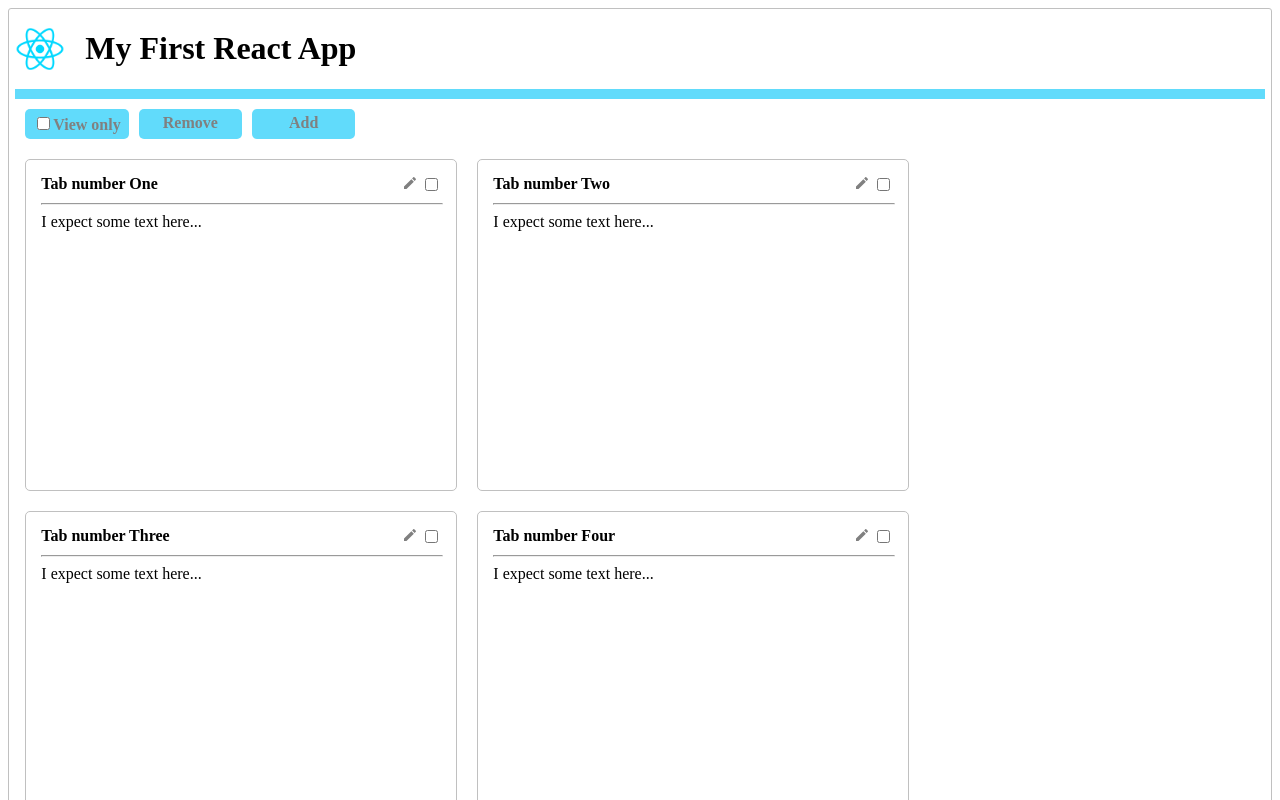
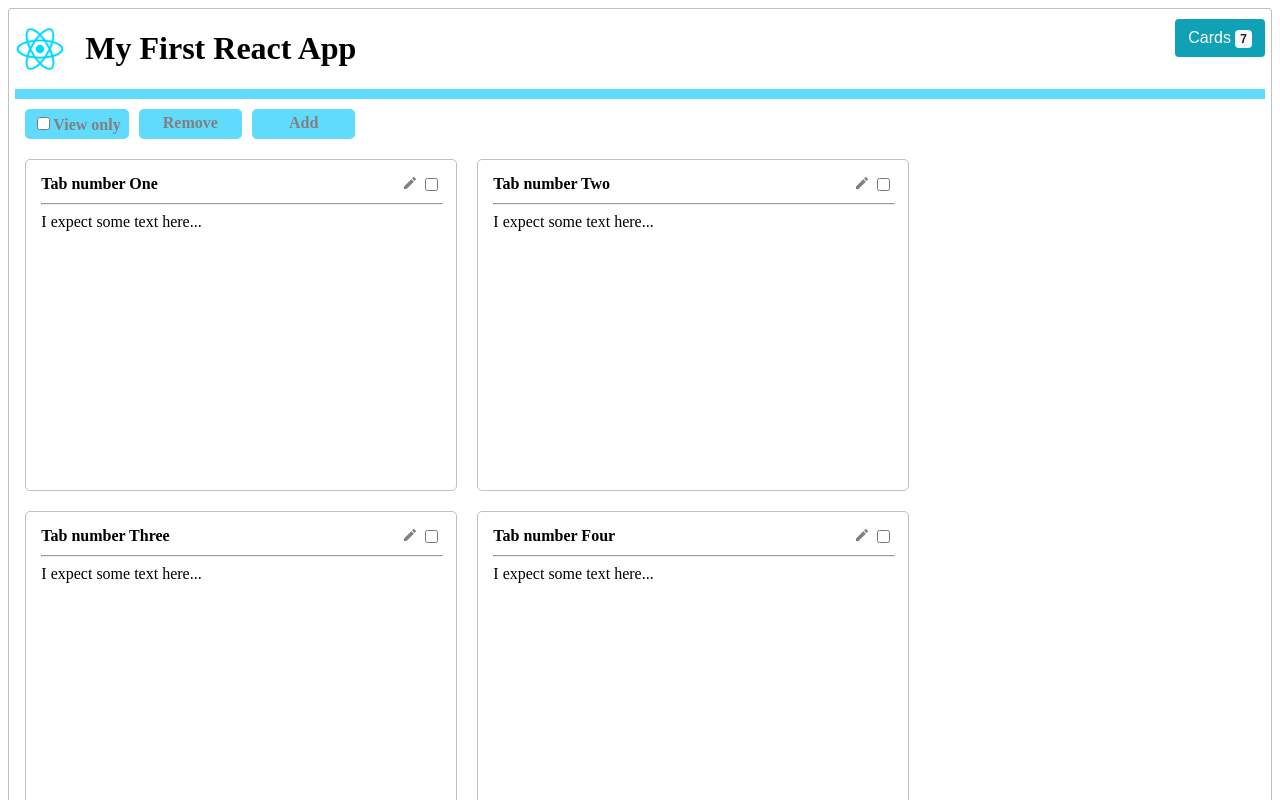
Before and after one commit to artgitex/react-iba, a React (Create React App) app: page / in a window 1280 px wide. Shown: the top 800 px of the page. Built offline with nearby package versions, Linux system fonts and the light colour scheme.

Commit message:
Task9. Add Context.

```diff
--- a/package.json
+++ b/package.json
@@ -3,6 +3,7 @@
   "version": "0.1.0",
   "private": true,
   "dependencies": {
+    "prop-types": "^15.7.2",
     "react": "^16.12.0",
     "react-dom": "^16.12.0",
     "react-icons": "^3.8.0",
--- a/src/components/CardList/Actions.js
+++ b/src/components/CardList/Actions.js
@@ -1,17 +1,22 @@
 import React, { Component } from 'react';
 import './CardList.css';
+import { CardContextConsumer } from "../../context/Context";
 
 class Actions extends Component {
   render() {
     return(
-      <div className="ButtonBar">
-        <div>
-          <input type="checkbox" id="onlyView" name="onlyView" onChange={this.props.onChange} />
-          <label htmlFor="onlyView">View only</label>
-        </div>
-        <div className="appCheckmark" onClick={this.props.onRemove}>Remove</div>
-        <div className="appCheckmark" onClick={this.props.onAdd}>Add</div>
-      </div>
+      <CardContextConsumer>
+        {context => (
+          <div className="ButtonBar">
+            <div>
+              <input type="checkbox" id="onlyView" name="onlyView" onChange={context.onChange} />
+              <label htmlFor="onlyView">View only</label>
+            </div>
+            <div className="appCheckmark" onClick={context.onRemove}>Remove</div>
+            <div className="appCheckmark" onClick={context.onAdd}>Add</div>
+          </div>
+        )}
+      </CardContextConsumer>
       )
   }
 }
--- a/src/components/CardList/CardList.js
+++ b/src/components/CardList/CardList.js
@@ -2,69 +2,32 @@ import React, { Component } from 'react';
 import Card from '../Card/Card';
 import Actions from '../CardList/Actions';
 import './CardList.css';
+import { CardContextConsumer } from "../../context/Context";
 
 class CardList extends Component {
-  state = {
-    cards: [
-      {id:'id1', headerText: 'Tab number One', bodyText: 'I expect some text here...'},
-      {id:'id2', headerText: 'Tab number Two', bodyText: 'I expect some text here...'},
-      {id:'id3', headerText: 'Tab number Three', bodyText: 'I expect some text here...'},
-      {id:'id4', headerText: 'Tab number Four', bodyText: 'I expect some text here...'},
-      {id:'id5', headerText: 'Tab number Five', bodyText: 'I expect some text here...'},
-      {id:'id6', headerText: 'Tab number Six', bodyText: 'I expect some text here...'},
-      {id:'id7', headerText: 'Tab number Seven', bodyText: 'I expect some text here...'}
-    ],
-    onlyView: false
-  };
-
-  cardsToRemove = [];
-
-  checkBoxAppHandler = () => {
-    this.setState({onlyView: !this.state.onlyView});
-  };
-
-  cardsToRemoveHandler = (id, state) => {
-    if(state) {
-      this.cardsToRemove.push(id);
-    } else {
-      this.cardsToRemove = this.cardsToRemove.filter(val => val!==id);
-    }
-  };
-
-  removeCardHandler = () => {
-    let cards = [...this.state.cards];
-    cards = cards.filter(val => !this.cardsToRemove.includes(val.id));
-    this.setState({cards: cards});
-  };
-
-  addCardHandler = () => {
-    let cards = [...this.state.cards];
-    let lastCard = cards[cards.length-1];
-    let newCard = {id: 'id' + (+lastCard.id.slice(2) + 1), headerText: 'This is new Card', bodyText: 'I expect some text here...'};
-    cards.push(newCard);
-    this.setState({cards: cards});
-  };
-
   render() {
     let cards = null;
+
     cards = (
       <div className="cardBody">
-        {this.state.cards.map((card, index) => {
-          return <Card
-            key={card.id}
-            onlyView={this.state.onlyView}
-            cardsToRemoveHandler={this.cardsToRemoveHandler}
-            {...card}
-          />
-        })}
+        <CardContextConsumer>
+          {context => (
+            context.cards.map((card, index) => {
+              return <Card
+                key={card.id}
+                onlyView={context.onlyView}
+                cardsToRemoveHandler={context.removeCard}
+                {...card}
+            />
+            })
+          )}
+        </CardContextConsumer>
       </div>
     );
+
     return (
       <div>
-        <Actions
-          onChange={this.checkBoxAppHandler}
-          onRemove={this.removeCardHandler}
-          onAdd={this.addCardHandler}/>
+        <Actions />
         {cards}
       </div>
     )
--- a/src/containers/App.css
+++ b/src/containers/App.css
@@ -2,6 +2,16 @@
   margin: 0 auto;
   width: 99%;
   height: 100%;
+}
+.appHeader {
+  display: flex;
+}
+.appHeader div{
+  flex: 1;
+}
+.appHeader>*:last-child {
+  text-align: right;
+  display: table-cell;
 }
 .logo {
   width: 50px;
@@ -26,3 +36,29 @@ h1 {
 .cardBody div {
   flex-wrap: wrap;
 }
+.btnCounter {
+  color: #fff;
+  background-color: #10a1b7;
+  border-color: #10a1b7;
+  -moz-user-select: none;
+  border: 1px solid transparent;
+  padding: .375rem .75rem;
+  margin-top: 10px;
+  font-size: 1rem;
+  line-height: 1.5;
+  border-radius: .25rem;
+}
+.badge {
+  display: inline-block;
+  padding: .25em .4em;
+  font-size: 75%;
+  font-weight: 700;
+  line-height: 1;
+  text-align: center;
+  white-space: nowrap;
+  vertical-align: baseline;
+  border-radius: .25rem;
+  color: #212529;
+  background-color: #f8f9fa;
+
+}
--- a/src/containers/App.js
+++ b/src/containers/App.js
@@ -1,19 +1,29 @@
 import React, { Component } from 'react';
 import './App.css';
 import CardList from '../components/CardList/CardList';
+import { CardContextConsumer } from "../context/Context";
 
 class App extends Component {
   render() {
     return (
       <div className="App">
-        <div>
-          <img className="logo" alt="" src={require('..\\assets\\Img\\React_logo.png')} />
-          <h1>My First React App</h1>
-          <div className="appBar"/>
+        <div className="appHeader">
+          <div>
+            <img className="logo" alt="" src={require('..\\assets\\Img\\React_logo.png')} />
+            <h1>My First React App</h1>
+          </div>
+          <div>
+            <CardContextConsumer>
+              {context => (
+                <button type="button" className="btnCounter">
+                  Cards <span className="badge badge-light">{context.cardsCount}</span>
+                </button>
+              )}
+            </CardContextConsumer>
+          </div>
         </div>
-        <div>
-          <CardList />
-        </div>
+        <div className="appBar"/>
+        <CardList />
       </div>
     );
   }
--- /dev/null
+++ b/src/context/Context.js
@@ -0,0 +1,65 @@
+import React, { Component } from 'react';
+
+const { Provider, Consumer } = React.createContext();
+
+class CardContextProvider extends Component {
+  state = {
+    cards: [
+      {id:'id1', headerText: 'Tab number One', bodyText: 'I expect some text here...'},
+      {id:'id2', headerText: 'Tab number Two', bodyText: 'I expect some text here...'},
+      {id:'id3', headerText: 'Tab number Three', bodyText: 'I expect some text here...'},
+      {id:'id4', headerText: 'Tab number Four', bodyText: 'I expect some text here...'},
+      {id:'id5', headerText: 'Tab number Five', bodyText: 'I expect some text here...'},
+      {id:'id6', headerText: 'Tab number Six', bodyText: 'I expect some text here...'},
+      {id:'id7', headerText: 'Tab number Seven', bodyText: 'I expect some text here...'}
+    ],
+    onlyView: false
+  };
+
+  cardsToRemove = [];
+
+  checkBoxAppHandler = () => {
+    this.setState({onlyView: !this.state.onlyView});
+  };
+
+  addCardHandler = () => {
+    let cards = [...this.state.cards];
+    let lastCard = cards[cards.length-1];
+    let newCard = {id: 'id' + (+lastCard.id.slice(2) + 1), headerText: 'This is new Card', bodyText: 'I expect some text here...'};
+    cards.push(newCard);
+    this.setState({cards: cards});
+  };
+
+  cardsToRemoveHandler = (id, state) => {
+    if(state) {
+      this.cardsToRemove.push(id);
+    } else {
+      this.cardsToRemove = this.cardsToRemove.filter(val => val!==id);
+    }
+  };
+
+  removeCardHandler = () => {
+    let cards = [...this.state.cards];
+    cards = cards.filter(val => !this.cardsToRemove.includes(val.id));
+    this.setState({cards: cards});
+  };
+
+  render() {
+    return (
+      <Provider
+        value={{
+          onlyView: this.state.onlyView,
+          cards: this.state.cards,
+          cardsCount: this.state.cards.length,
+          onAdd: this.addCardHandler,
+          onRemove: this.removeCardHandler,
+          removeCard: this.cardsToRemoveHandler,
+          onChange: this.checkBoxAppHandler
+        }} >
+        {this.props.children}
+      </Provider>
+    );
+  }
+}
+
+export { CardContextProvider, Consumer as CardContextConsumer };
--- a/src/hoc/withLoadingDelay.js
+++ b/src/hoc/withLoadingDelay.js
@@ -15,15 +15,15 @@ const StyledSpinner = styled.div`
 const withLoadingDelay = (WrappedComponent) => {
     class HOC extends React.Component {
       state = {
-        isLoading: false
+        isLoading: true
       };
 
       componentDidMount() {
-        setTimeout(() => {this.setState({ isLoading: true })}, 2000);
+        setTimeout(() => {this.setState({ isLoading: false })}, 2000);
       };
 
       render() {
-        if (this.state.isLoading) {
+        if (!this.state.isLoading) {
             return (<WrappedComponent {...this.props} />);
         } else {
             return (
--- a/src/index.js
+++ b/src/index.js
@@ -2,5 +2,11 @@ import React from 'react';
 import ReactDOM from 'react-dom';
 import App from './containers/App';
 import './index.css';
+import {CardContextProvider} from './context/Context';
 
-ReactDOM.render(<App />, document.getElementById('root'));
+ReactDOM.render(
+  <CardContextProvider>
+    <App />
+  </CardContextProvider>,
+  document.getElementById('root')
+);
```
Also changed, not shown: src/components/Card/Card.js (+19 -1 lines).
